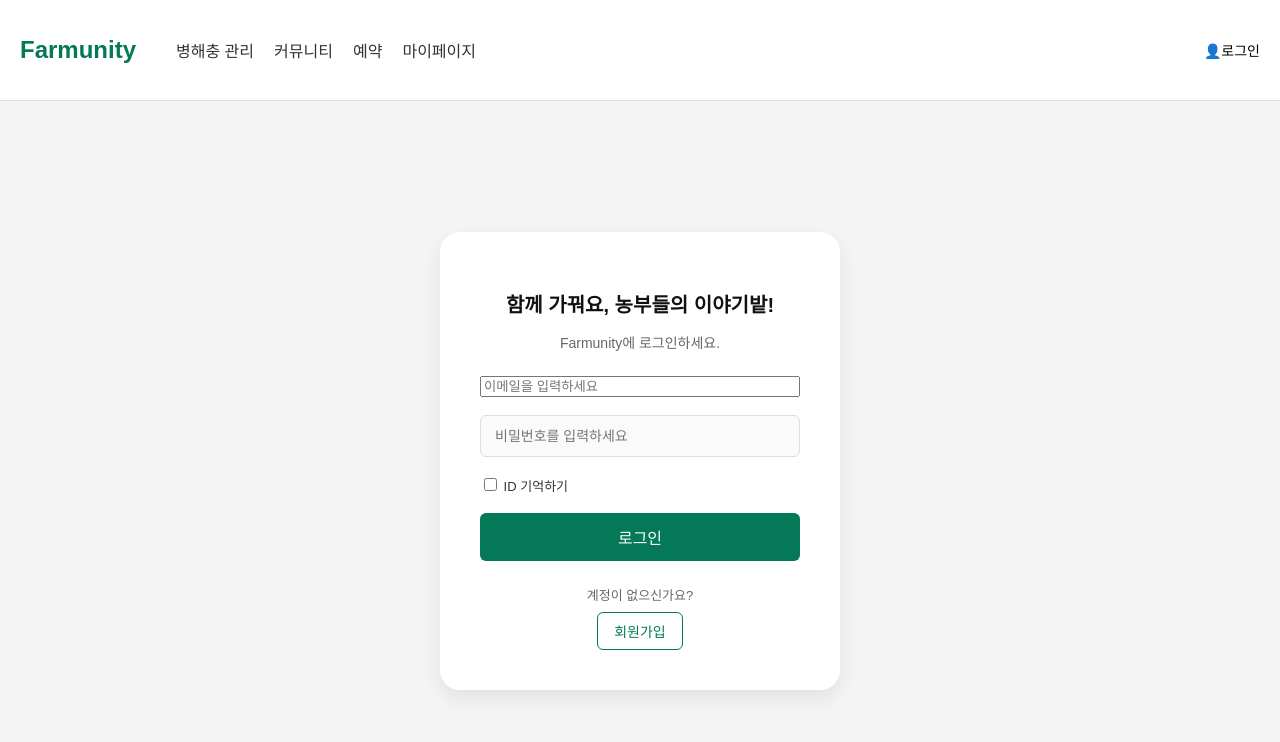
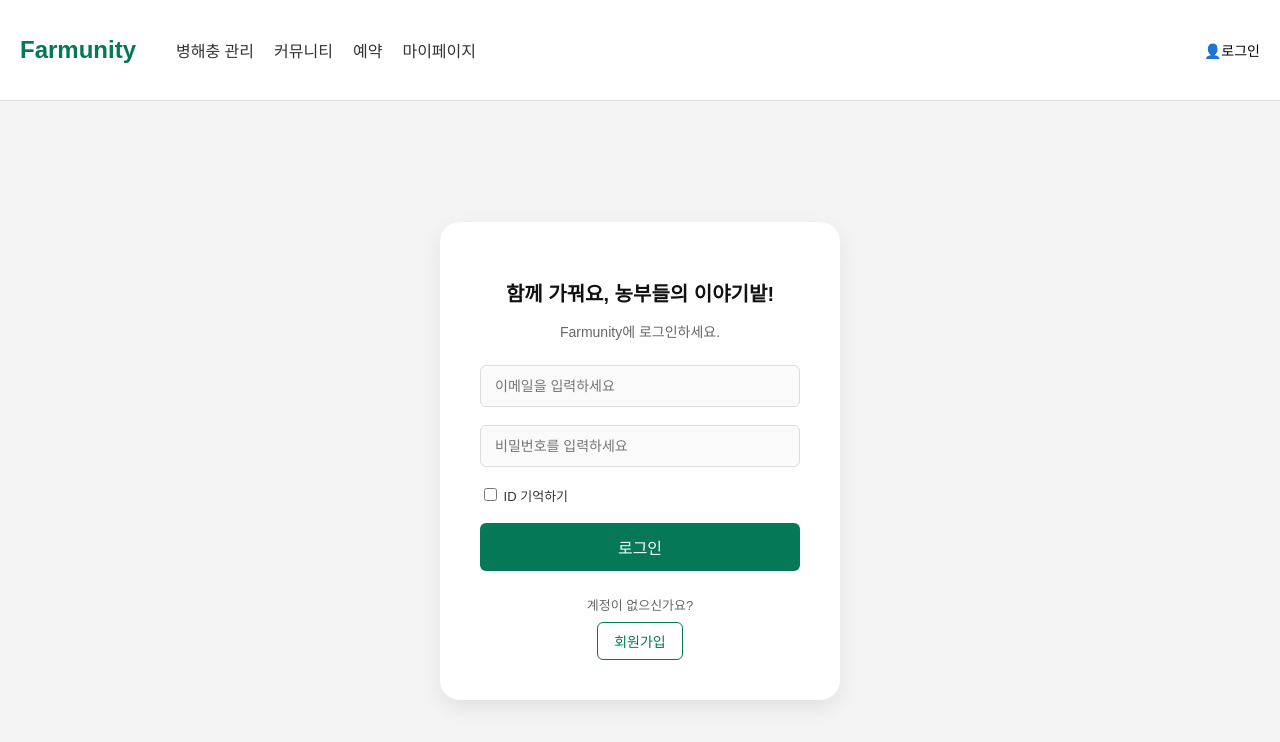
Before and after one commit to 2uGod/Dandelion, a React (Vite) app: page /Login in a window 1280 px wide. Shown: the top 742 px of the page. Built offline with nearby package versions, Linux system fonts and the light colour scheme.

Commit message:
Feat:이메일 입력란 수정

```diff
--- a/src/components/LoginForm.css
+++ b/src/components/LoginForm.css
@@ -44,7 +44,7 @@
   }
 
   /* 🌿 인풋 필드 */
-  .login-form input[type="text"],
+  .login-form input[type="email"],
   .login-form input[type="password"] {
     padding: 12px 14px;
     font-size: 14px;
```
